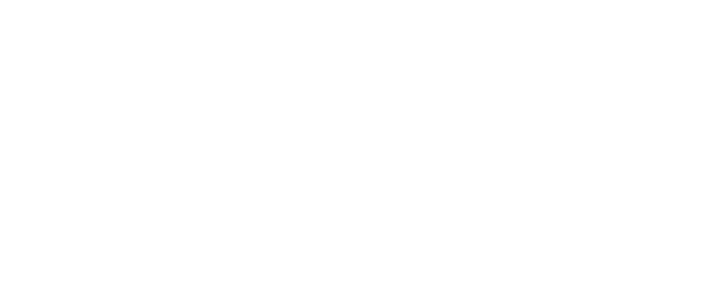
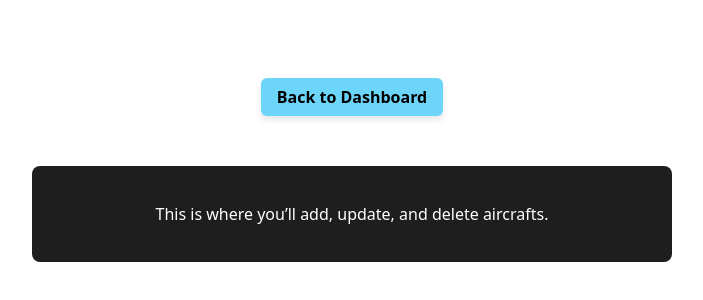
Before and after one commit to ChrisM709/FinalSprint-SD12-Frontend, a React (Vite) app in the folder Airport-Frontend/: page /admin/aircrafts in a window 1280 px wide. Before the commit this address had no page. Shown: the part 292-592 px from the top of the page, without its empty margins (288-991 px from the left). Built offline with nearby package versions, Linux system fonts and the light colour scheme.

Commit message:
Update to admin page - added routes and basic page setup for the 2 buttons currently in our admin pannel

```diff
--- a/Airport-Frontend/src/components/AdminDashboard.jsx
+++ b/Airport-Frontend/src/components/AdminDashboard.jsx
@@ -10,9 +10,12 @@ function AdminDashboard() {
       </Link>
       <div className="adminPanel">
         <div className="adminButtons">
-          <button className="adminButton">Manage Flights</button>
-          <button className="adminButton">Manage Aircrafts</button>
-          <button className="adminButton">Manage Gates</button>
+          <Link to="/admin/aircrafts">
+            <button className="adminButton">Manage Aircrafts</button>
+          </Link>
+          <Link to="/admin/gates">
+            <button className="adminButton">Manage Gates</button>
+          </Link>
         </div>
         <div className="adminMap">
           <iframe
@@ -20,6 +23,7 @@ function AdminDashboard() {
             width="100%"
             height="100%"
             style={{ border: "none", borderRadius: "8px" }}
+            title="Live Flight Map"
           ></iframe>
         </div>
       </div>
--- a/Airport-Frontend/src/components/FlightTracker.jsx
+++ b/Airport-Frontend/src/components/FlightTracker.jsx
@@ -36,7 +36,6 @@ function FlightTracker() {
               <th>Destination</th>
               <th>Flight</th>
               <th>Gate</th>
-              <th>Status</th>
             </tr>
           </thead>
           <tbody>
@@ -47,7 +46,6 @@ function FlightTracker() {
                 <td>{flight.destination}</td>
                 <td>{flight.flight}</td>
                 <td>{flight.gate}</td>
-                <td>{flight.status}</td>
               </tr>
             ))}
           </tbody>
--- /dev/null
+++ b/Airport-Frontend/src/components/ManageAircrafts.jsx
@@ -0,0 +1,19 @@
+import { Link } from "react-router-dom";
+import "../styles/ManageAircrafts.css";
+
+function ManageAircrafts() {
+  return (
+    <div className="manageAircrafts">
+      <h1>Manage Aircrafts</h1>
+      <Link to="/admin">
+        <button className="btn">Back to Dashboard</button>
+      </Link>
+
+      <div className="aircraftPanel">
+        <p>This is where you’ll add, update, and delete aircrafts.</p>
+      </div>
+    </div>
+  );
+}
+
+export default ManageAircrafts;
--- /dev/null
+++ b/Airport-Frontend/src/components/ManageGates.jsx
@@ -0,0 +1,18 @@
+import { Link } from "react-router-dom";
+import "../styles/ManageGates.css";
+
+function ManageGates() {
+  return (
+    <div className="manageGates">
+      <h1>Manage Gates</h1>
+      <Link to="/admin">
+        <button className="btn">Back to Dashboard</button>
+      </Link>
+      <div className="gatesPanel">
+        <p>This is where you’ll add, update, and delete gates.</p>
+      </div>
+    </div>
+  );
+}
+
+export default ManageGates;
--- a/Airport-Frontend/src/main.jsx
+++ b/Airport-Frontend/src/main.jsx
@@ -3,6 +3,8 @@ import { createRoot } from 'react-dom/client'
 import { BrowserRouter, Routes, Route } from 'react-router-dom';
 import FlightTracker from "./components/FlightTracker.jsx";
 import AdminDashboard from './components/AdminDashboard.jsx';
+import ManageAircrafts from "./components/ManageAircrafts";
+import ManageGates from "./components/ManageGates";
 import App from './App.jsx'
 import './styles/index.css'
 
@@ -13,7 +15,9 @@ createRoot(document.getElementById('root')).render(
       <Routes>
         <Route path="/" element={<App />} />
         <Route path="/flights" element={<FlightTracker />} />
-          <Route path="/admin" element={<AdminDashboard />} />
+        <Route path="/admin" element={<AdminDashboard />} />
+        <Route path="/admin/aircrafts" element={<ManageAircrafts />} />
+        <Route path="/admin/gates" element={<ManageGates />} />
       </Routes>
     </BrowserRouter>
   </StrictMode>
--- a/Airport-Frontend/src/styles/AdminDashboard.css
+++ b/Airport-Frontend/src/styles/AdminDashboard.css
@@ -27,7 +27,7 @@
   display: flex;
   flex-direction: column;
   gap: 15px;
-  margin-top: 50px;
+  margin-top: 75px;
 }
 
 .adminButton {
--- /dev/null
+++ b/Airport-Frontend/src/styles/ManageAircrafts.css
@@ -0,0 +1,18 @@
+.manageAircrafts {
+  padding: 40px 20px;
+  color: white;
+  display: flex;
+  flex-direction: column;
+  align-items: center;
+  justify-content: center;
+}
+
+.aircraftPanel {
+  margin-top: 30px;
+  background-color: #1e1e1e;
+  padding: 20px;
+  border-radius: 8px;
+  width: 90%;
+  max-width: 600px;
+  text-align: center;
+}
--- /dev/null
+++ b/Airport-Frontend/src/styles/ManageGates.css
@@ -0,0 +1,18 @@
+.manageGates {
+  padding: 40px 20px;
+  color: white;
+  display: flex;
+  flex-direction: column;
+  align-items: center;
+  justify-content: center;
+}
+
+.gatesPanel {
+  margin-top: 30px;
+  background-color: #1e1e1e;
+  padding: 20px;
+  border-radius: 8px;
+  width: 90%;
+  max-width: 600px;
+  text-align: center;
+}
```
